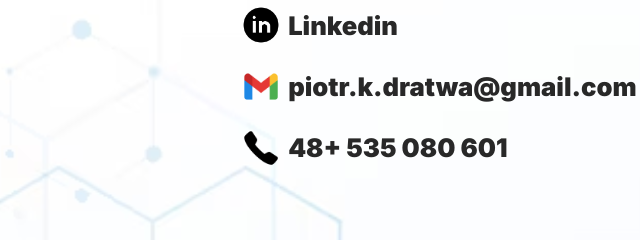
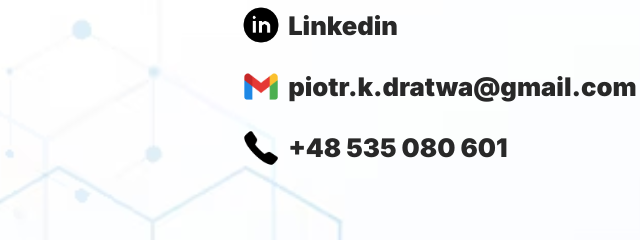
Before and after one commit to PiotrDratwa/My-website, a website: page client/index.html in a window 1280 px wide. Shown: the part 4768-5008 px from the top of the page, 15-655 px from the left. Drawn offline with Linux system fonts and the light colour scheme.

Commit message:
corrected my phone number :')

```diff
--- a/client/index.html
+++ b/client/index.html
@@ -248,7 +248,7 @@
           <div id="contact">
             <div class="contact_info" id="linkedin_contact"><img src="images/Linkedin_logo.png" class="icons"><a style="color:rgb(40,40,40); font-family: inter; text-decoration: none;" href="https://www.linkedin.com/in/piotr-dratwa-a96379299/?locale=en_US">Linkedin</a></div>
             <a class="contact_info"><img src="images/gmail.png" class="icons">piotr.k.dratwa@gmail.com</a>
-            <a class="contact_info"><img src="images/phone.png" class="icons">48+ 535 080 601</a>
+            <a class="contact_info"><img src="images/phone.png" class="icons">+48 535 080 601</a>
           </div>
         </section>
         <hr class="line">
```
